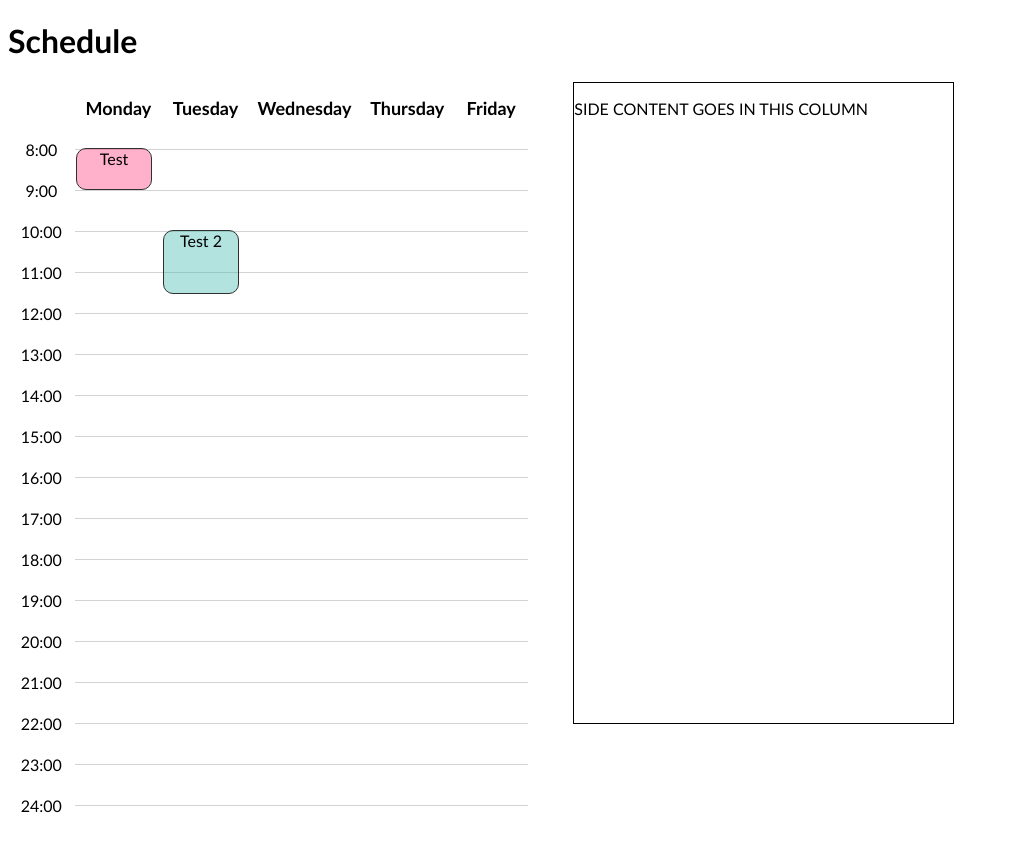
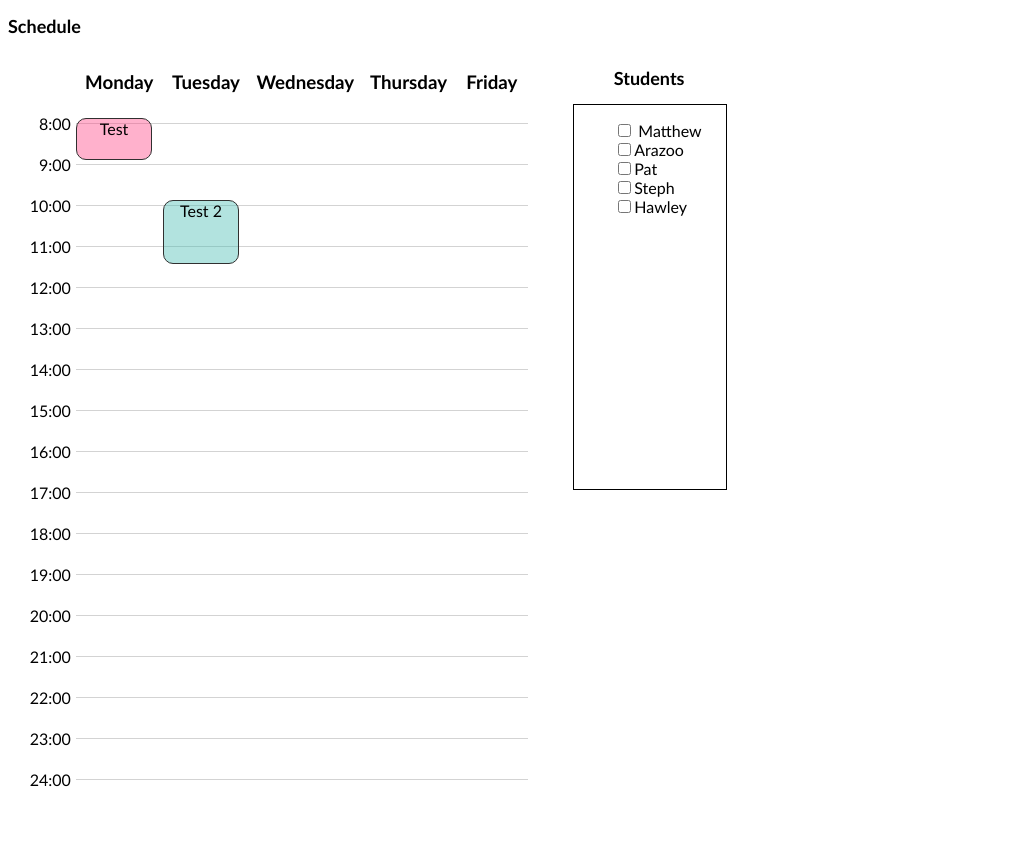
Before and after one commit to techie-girl/Web-Centric-Project-DQC, a PHP site: page / in a window 1280 px wide. Shown: the whole page, without its empty margins (0-1009 px from the left). After the commit the page ends 787 px from the top, so only its background shows below. Run offline with PHP 8.4, Linux system fonts and the light colour scheme.

Commit message:
added students view in second column of page

```diff
--- a/css/styles.css
+++ b/css/styles.css
@@ -12,12 +12,27 @@ body, html {
   position:relative;
 }
 
+#students-container {
+  width:40%;
+  height:100%;
+  min-height: 100%
+}
+
+#student-list {
+  border:1px solid black;
+  width:100%;
+  min-height:60%;
+}
+
 #side-content {
   float:left;
   width:30%;
   height:80%;
-  border:1px solid black;
   margin-left:2%;
+}
+
+#side-content h2 {
+  text-align:center;
 }
 
 .time-column {
@@ -30,6 +45,8 @@ body, html {
 .time-column p {
   margin-top:22px;
   margin-bottom: 22px;
+  margin-right:5px;
+  text-align:right;
 }
 
 table {
@@ -101,3 +118,7 @@ hr {
   padding:0;
   margin:0 auto;
 }
+
+ul {
+  list-style-type:none;
+}
--- a/index.html
+++ b/index.html
@@ -9,7 +9,7 @@
 </head>
 <body>
 
-<h1>Schedule</h1>
+<h2>Schedule</h2>
 
 <div id="schedule-container">
 
@@ -46,7 +46,7 @@
 
   <div class="time-column">
 
-      <h2>Monday</h2>
+      <h3>Monday</h3>
 
       <hr>
       <hr>
@@ -70,7 +70,7 @@
 
   <div class="time-column">
 
-      <h2>Tuesday</h2>
+      <h3>Tuesday</h3>
 
       <hr>
       <hr>
@@ -94,7 +94,7 @@
 
   <div class="time-column">
 
-      <h2>Wednesday</h2>
+      <h3>Wednesday</h3>
 
       <hr>
       <hr>
@@ -118,7 +118,7 @@
 
   <div class="time-column">
 
-      <h2>Thursday</h2>
+      <h3>Thursday</h3>
 
       <hr>
       <hr>
@@ -142,7 +142,7 @@
 
   <div class="time-column" id="last-tc">
 
-      <h2>Friday</h2>
+      <h3>Friday</h3>
 
       <hr>
       <hr>
@@ -166,7 +166,18 @@
 </div>
 
 <div id="side-content">
-	<p> SIDE CONTENT GOES IN THIS COLUMN</p>
+	<div id="students-container">
+		<h2> Students </h2>
+		<div id="student-list">
+			<ul>
+				<li> <input type="checkbox" name="student1-schedulecheck" value="STD1Show"> Matthew </li>
+				<li> <input type="checkbox" name="student2-schedulecheck" value="STD2Show">Arazoo </li>
+				<li> <input type="checkbox" name="student3-schedulecheck" value="STD3Show">Pat </li>
+				<li> <input type="checkbox" name="student4-schedulecheck" value="STD4Show">Steph </li>
+				<li> <input type="checkbox" name="student5-schedulecheck" value="STD5Show">Hawley </li>
+			</ul>
+		</div>
+	</div>
 </div>
 
 </body>
```
